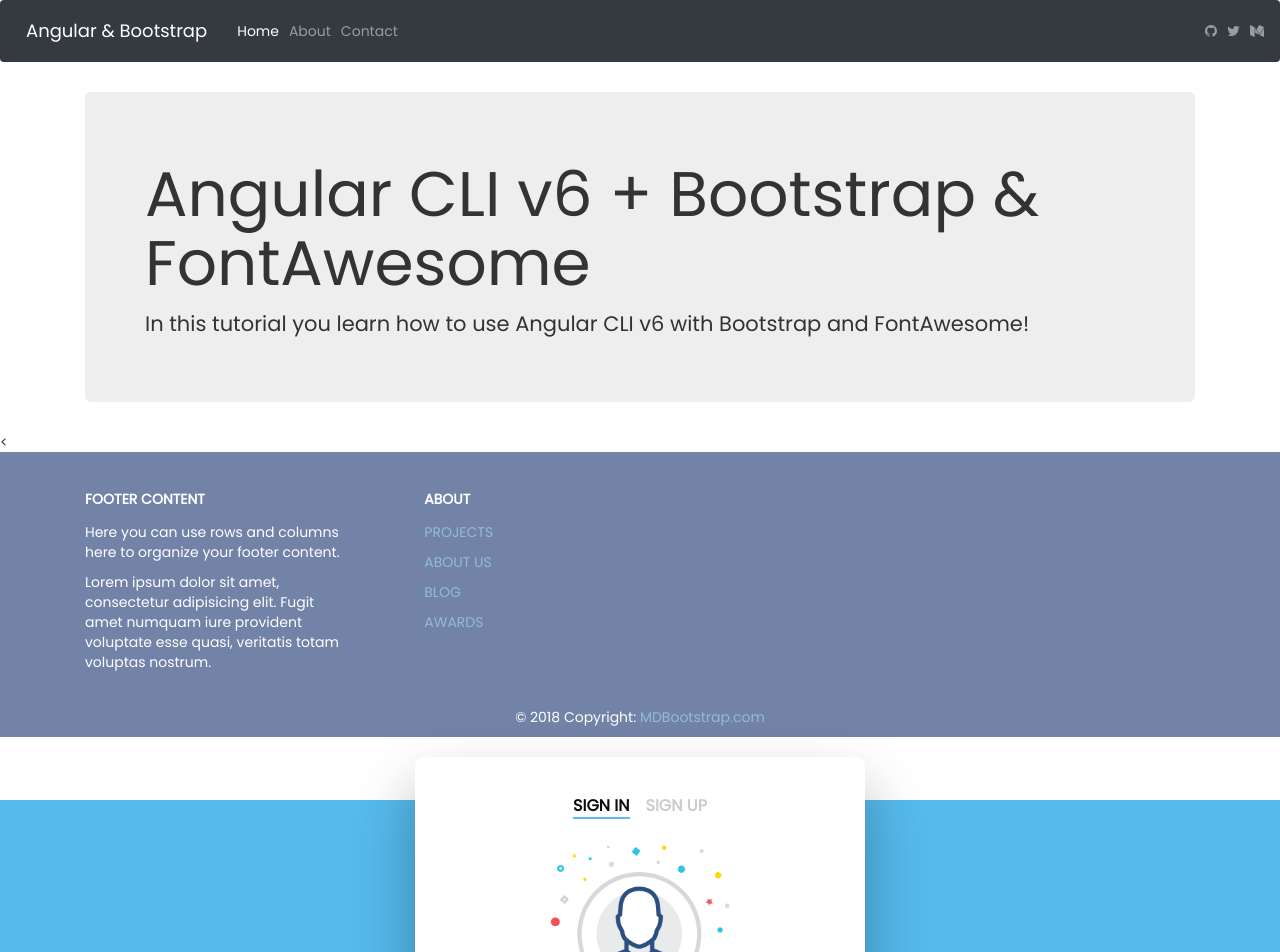
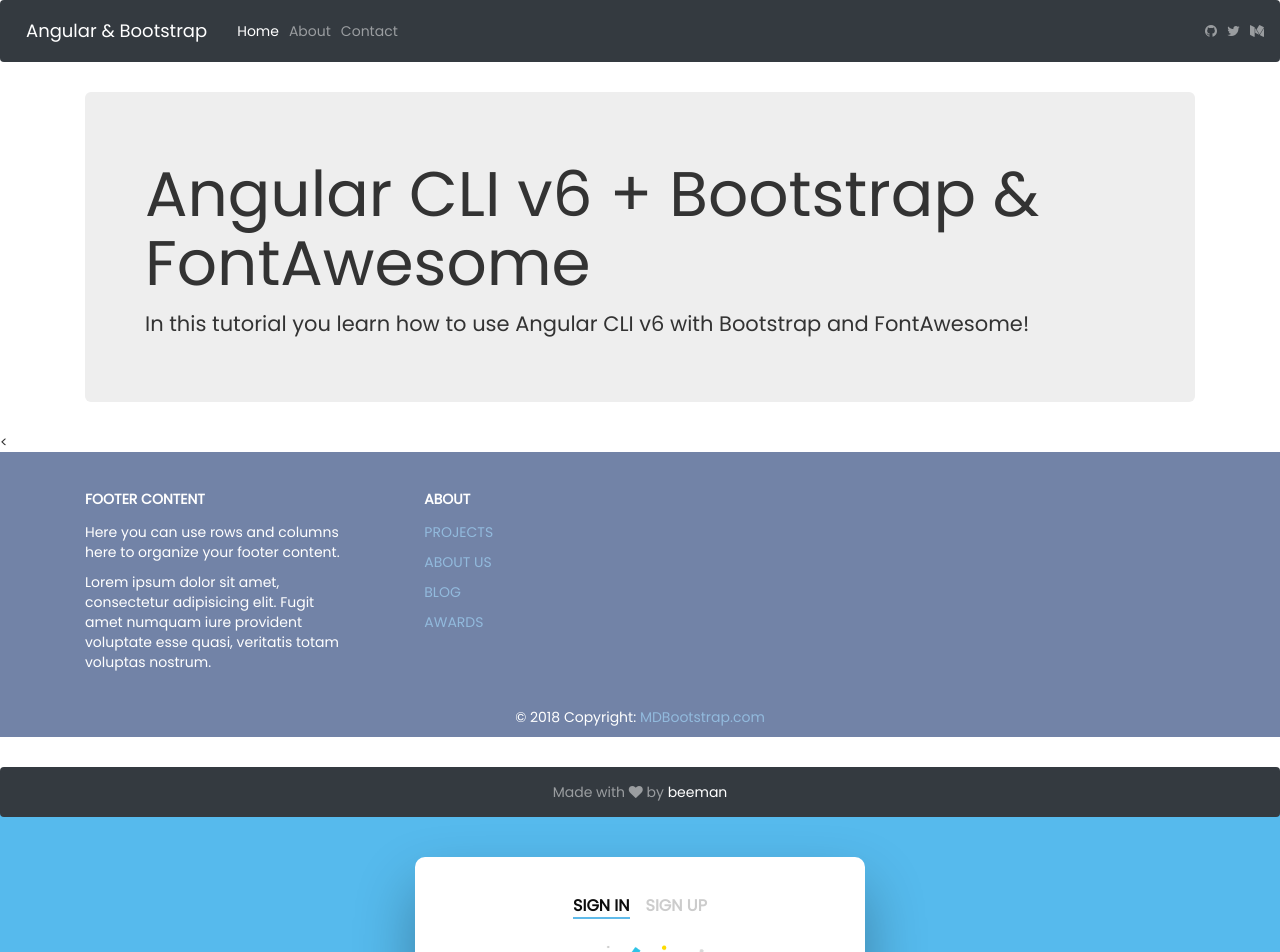
Before and after one commit to SevaniDileesha/project, an Angular app in the folder project/farm/: page /login in a window 1280 px wide. Shown: the top 952 px of the page. Built offline with nearby package versions, Linux system fonts and the light colour scheme.

Commit message:
changefooter

```diff
--- a/project/farm/src/app/ui/footer/footer.component.html
+++ b/project/farm/src/app/ui/footer/footer.component.html
@@ -92,9 +92,9 @@
 
 
 
-  <!-- Footer -->
-<!--<nav class="navbar navbar-dark bg-dark mt-5 fixed-bottom">
+<!-- Footer -->
+<nav class="navbar navbar-dark bg-dark mt-5 fixed-bottom">
   <div class="navbar-expand m-auto navbar-text">
     Made with <i class="fa fa-heart"></i> by <a href="https://twitter.com/beeman_nl">beeman</a>
   </div>
-</nav>-->
+</nav>
```
